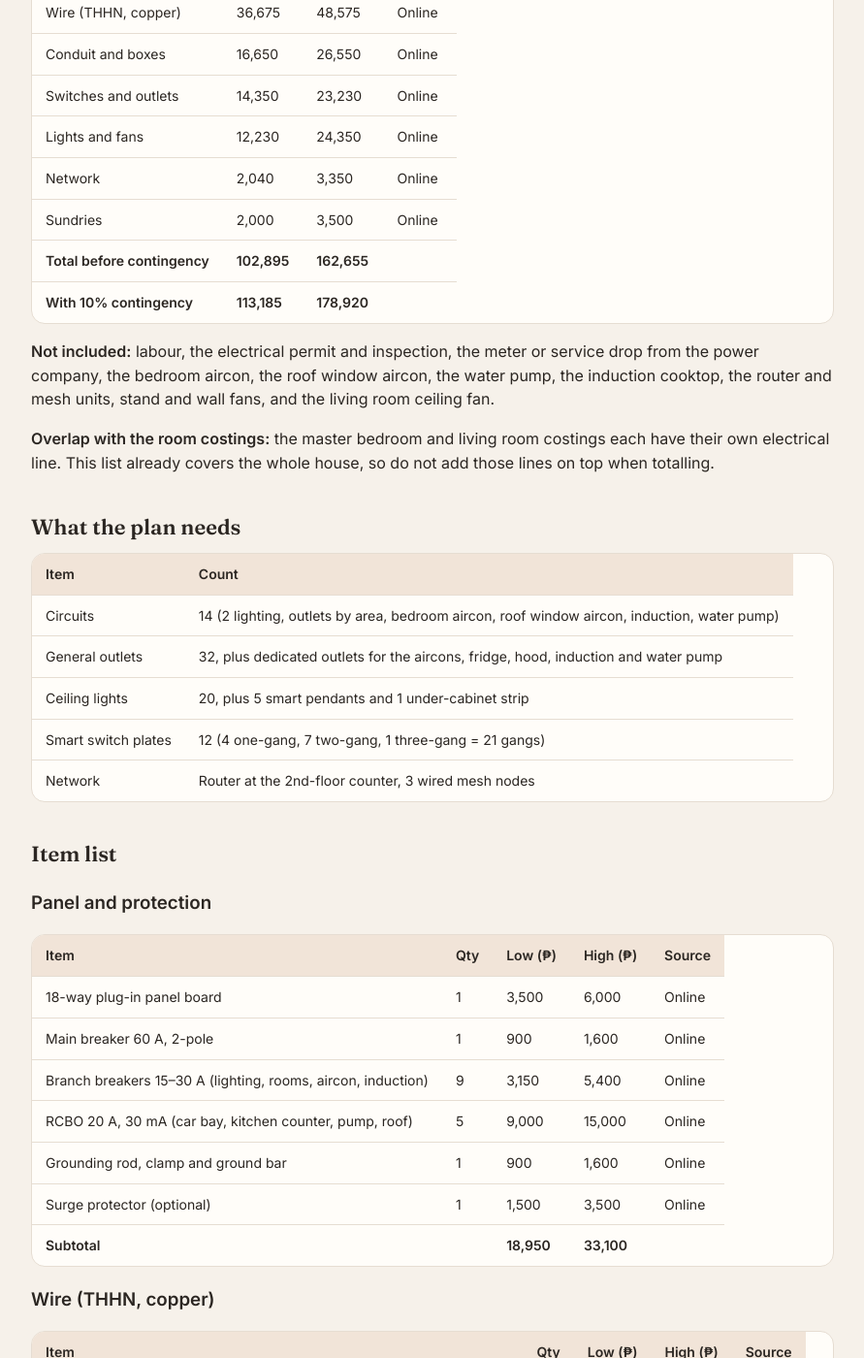
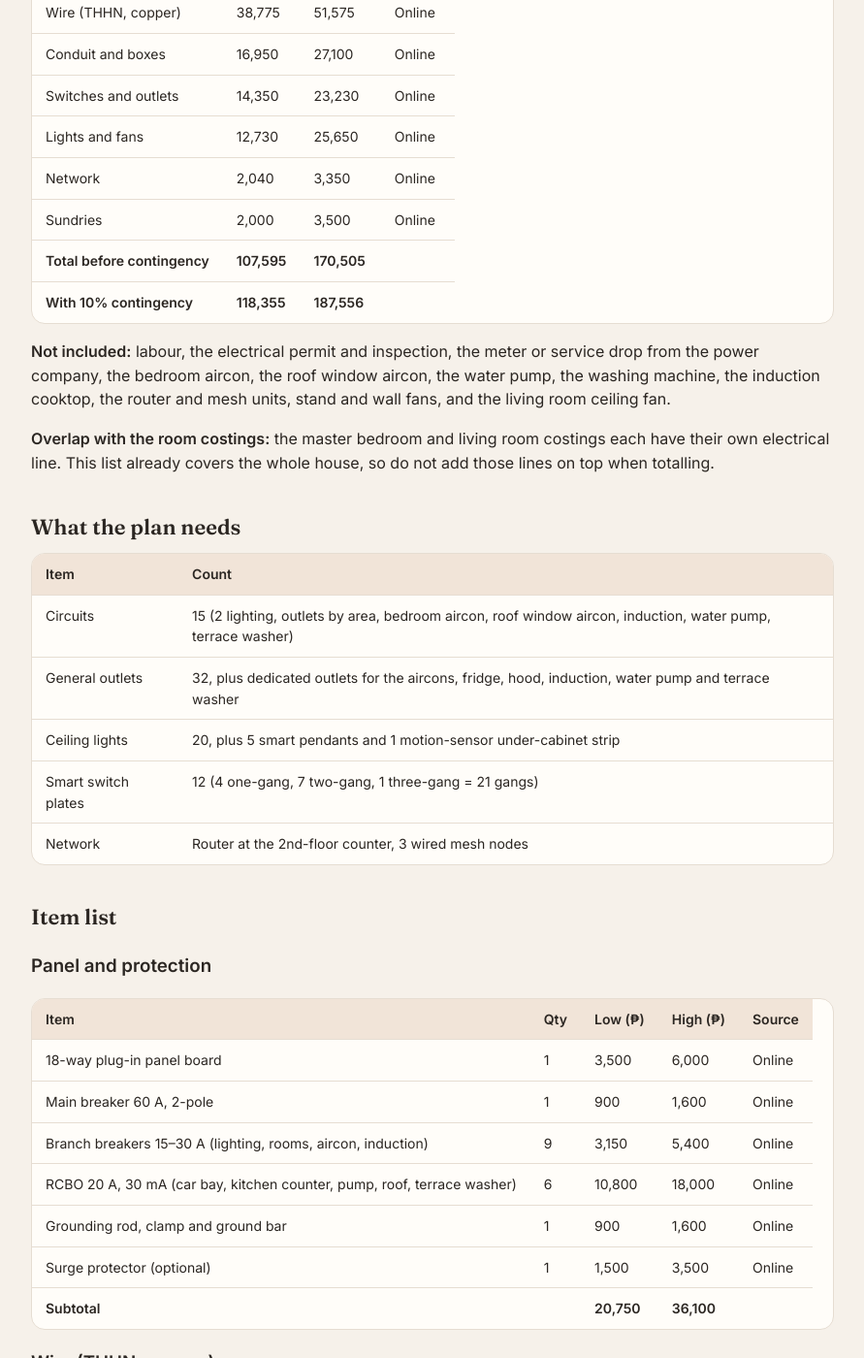
Before and after one commit to tatayotter/navarro-house, a Jekyll site: the page built from house/electrical-materials.md, in a window 1280 px wide and 1400 px high, scrolled down 494 px. Shown: the whole window at 97% size, without its empty margins (194-1085 px from the left). Built offline with Jekyll 4.4.1, drawn with Linux system fonts in a browser that asks for light colours; some of the changed text lies outside the part shown.

Commit message:
Electrical materials: terrace washer circuit, motion-sensor counter strip
Co-Authored-By: Claude Opus 5.5 <noreply@anthropic.com>
Claude-Session: https://claude.ai/code/session_01RUWgCRNWmTMeAKKYpvsnmJ

```diff
--- a/house/electrical-materials.md
+++ b/house/electrical-materials.md
@@ -1,9 +1,9 @@
 ---
 title: Electrical materials
 status: Draft
-cost: "₱113k–₱179k"
+cost: "₱118k–₱188k"
 price_source: online
-updated: 19 Nov 2026
+updated: 20 Nov 2026
 summary: Material list for rewiring the whole house to the electrical plan, with quantities counted from the layout. Materials only; labour, permit and appliances are not included.
 ---
 
@@ -13,17 +13,17 @@ All prices are online estimates (Nov 2026) and need local quotes. Quantities are
 
 | Section | Low (₱) | High (₱) | Source |
 |---|---|---|---|
-| Panel and protection | 18,950 | 33,100 | Online |
-| Wire (THHN, copper) | 36,675 | 48,575 | Online |
-| Conduit and boxes | 16,650 | 26,550 | Online |
+| Panel and protection | 20,750 | 36,100 | Online |
+| Wire (THHN, copper) | 38,775 | 51,575 | Online |
+| Conduit and boxes | 16,950 | 27,100 | Online |
 | Switches and outlets | 14,350 | 23,230 | Online |
-| Lights and fans | 12,230 | 24,350 | Online |
+| Lights and fans | 12,730 | 25,650 | Online |
 | Network | 2,040 | 3,350 | Online |
 | Sundries | 2,000 | 3,500 | Online |
-| **Total before contingency** | **102,895** | **162,655** | |
-| **With 10% contingency** | **113,185** | **178,920** | |
+| **Total before contingency** | **107,595** | **170,505** | |
+| **With 10% contingency** | **118,355** | **187,556** | |
 
-**Not included:** labour, the electrical permit and inspection, the meter or service drop from the power company, the bedroom aircon, the roof window aircon, the water pump, the induction cooktop, the router and mesh units, stand and wall fans, and the living room ceiling fan.
+**Not included:** labour, the electrical permit and inspection, the meter or service drop from the power company, the bedroom aircon, the roof window aircon, the water pump, the washing machine, the induction cooktop, the router and mesh units, stand and wall fans, and the living room ceiling fan.
 
 **Overlap with the room costings:** the master bedroom and living room costings each have their own electrical line. This list already covers the whole house, so do not add those lines on top when totalling.
 
@@ -31,9 +31,9 @@ All prices are online estimates (Nov 2026) and need local quotes. Quantities are
 
 | Item | Count |
 |---|---|
-| Circuits | 14 (2 lighting, outlets by area, bedroom aircon, roof window aircon, induction, water pump) |
-| General outlets | 32, plus dedicated outlets for the aircons, fridge, hood, induction and water pump |
-| Ceiling lights | 20, plus 5 smart pendants and 1 under-cabinet strip |
+| Circuits | 15 (2 lighting, outlets by area, bedroom aircon, roof window aircon, induction, water pump, terrace washer) |
+| General outlets | 32, plus dedicated outlets for the aircons, fridge, hood, induction, water pump and terrace washer |
+| Ceiling lights | 20, plus 5 smart pendants and 1 motion-sensor under-cabinet strip |
 | Smart switch plates | 12 (4 one-gang, 7 two-gang, 1 three-gang = 21 gangs) |
 | Network | Router at the 2nd-floor counter, 3 wired mesh nodes |
 
@@ -47,10 +47,10 @@ All prices are online estimates (Nov 2026) and need local quotes. Quantities are
 | 18-way plug-in panel board | 1 | 3,500 | 6,000 | Online |
 | Main breaker 60 A, 2-pole | 1 | 900 | 1,600 | Online |
 | Branch breakers 15–30 A (lighting, rooms, aircon, induction) | 9 | 3,150 | 5,400 | Online |
-| RCBO 20 A, 30 mA (car bay, kitchen counter, pump, roof) | 5 | 9,000 | 15,000 | Online |
+| RCBO 20 A, 30 mA (car bay, kitchen counter, pump, roof, terrace washer) | 6 | 10,800 | 18,000 | Online |
 | Grounding rod, clamp and ground bar | 1 | 900 | 1,600 | Online |
 | Surge protector (optional) | 1 | 1,500 | 3,500 | Online |
-| **Subtotal** | | **18,950** | **33,100** | |
+| **Subtotal** | | **20,750** | **36,100** | |
 
 ### Wire (THHN, copper)
 
@@ -58,9 +58,10 @@ All prices are online estimates (Nov 2026) and need local quotes. Quantities are
 |---|---|---|---|---|
 | 2.0 mm² lighting wire, 150 m box (black, white, green) | 3 | 8,700 | 11,400 | Online |
 | 3.5 mm² outlet wire, 150 m box (2 black, 2 white, 1 green) | 5 | 23,000 | 30,000 | Online |
+| 3.5 mm² washer circuit to the terrace, per metre (3 conductors × ~20 m) | 60 | 2,100 | 3,000 | Online |
 | 5.5 mm² induction circuit, per metre (3 conductors × ~15 m) | 45 | 2,475 | 3,375 | Online |
 | Service feeder from meter to panel (14 mm² + 8 mm² ground), per metre | 10 | 2,500 | 3,800 | Online |
-| **Subtotal** | | **36,675** | **48,575** | |
+| **Subtotal** | | **38,775** | **51,575** | |
 
 ### Conduit and boxes
 
@@ -72,8 +73,8 @@ All prices are online estimates (Nov 2026) and need local quotes. Quantities are
 | Fittings, couplings, clips, connectors (lot) | 1 | 2,500 | 4,000 | Online |
 | Deep utility boxes (sockets and switches) | 50 | 1,750 | 3,000 | Online |
 | Junction and octagonal ceiling boxes | 30 | 900 | 1,650 | Online |
-| Weatherproof boxes with covers (outdoor, roof, pump) | 6 | 1,800 | 3,300 | Online |
-| **Subtotal** | | **16,650** | **26,550** | |
+| Weatherproof boxes with covers (outdoor, roof, pump, washer) | 7 | 2,100 | 3,850 | Online |
+| **Subtotal** | | **16,950** | **27,100** | |
 
 ### Switches and outlets
 
@@ -97,8 +98,9 @@ All prices are online estimates (Nov 2026) and need local quotes. Quantities are
 | Pendant cord sets for E27 (5) | 5 | 1,500 | 3,500 | Online |
 | Smart E27 bulbs for the pendants | 5 | 1,750 | 3,250 | Online |
 | Under-cabinet LED strip with driver (kitchen) | 1 | 900 | 1,800 | Online |
+| Motion sensor for the counter strip (Tuya PIR or wired PIR switch) | 1 | 500 | 1,300 | Online |
 | Exhaust fans (ground T&B and roof T&B) | 2 | 1,800 | 3,600 | Online |
-| **Subtotal** | | **12,230** | **24,350** | |
+| **Subtotal** | | **12,730** | **25,650** | |
 
 ### Network
 
--- a/index.html
+++ b/index.html
@@ -113,7 +113,7 @@ footer a{color:var(--accent);font-weight:500}
     </a>
     <a class="card mini" href="house/electrical-materials.html">
       <div class="ico"><svg viewBox="0 0 24 24" fill="none" stroke="currentColor" stroke-width="1.8" stroke-linejoin="round"><path d="M6 3h12v18H6zM9 7h6M9 11h6M9 15h3"/></svg></div>
-      <div class="card-txt"><h3>Electrical materials</h3><p>Material list and cost, ₱113k–179k (online estimate)</p></div><span class="arrow">›</span>
+      <div class="card-txt"><h3>Electrical materials</h3><p>Material list and cost, ₱118k–188k (online estimate)</p></div><span class="arrow">›</span>
     </a>
     <a class="card mini" href="house/plumbing-layout-v1.html">
       <div class="ico"><svg viewBox="0 0 24 24" fill="none" stroke="currentColor" stroke-width="1.8" stroke-linejoin="round"><path d="M12 3s6 6.5 6 11a6 6 0 0 1-12 0c0-4.5 6-11 6-11z"/></svg></div>
@@ -149,7 +149,7 @@ footer a{color:var(--accent);font-weight:500}
     <div class="st"><span class="pill p-work">Building soon</span><div><b>Steel stair to the rooftop</b><span class="d">Final design done. Steel bought, welder hired.</span></div></div>
     <a class="st" href="rooms/rooftop-room.html"><span class="pill p-wait">Draft</span><div><b>Rooftop room</b><span class="d">Room with its own T&amp;B, queen bed and window AC. Walls: 1 m concrete half wall, then container-van steel outside and Hardiflex inside up to the roof. About ₱208k–348k (online estimate). Final site measurements coming.</span></div><span class="arrow">›</span></a>
     <div class="st"><span class="pill p-wait">Measuring</span><div><b>Front gate</b><span class="d">Roll-up car shutter plus a small door. Waiting on final measurements.</span></div></div>
-    <a class="st" href="house/electrical-materials.html"><span class="pill p-wait">For checking</span><div><b>Electrical wiring</b><span class="d">Whole-house plan drafted: 20 ceiling lights, 32 outlets, 12 smart switch plates. Materials about ₱113k to ₱179k (online estimate). The electrician will check it.</span></div><span class="arrow">›</span></a>
+    <a class="st" href="house/electrical-materials.html"><span class="pill p-wait">For checking</span><div><b>Electrical wiring</b><span class="d">Whole-house plan drafted: 20 ceiling lights, 32 outlets, 12 smart switch plates. Materials about ₱118k to ₱188k (online estimate). The electrician will check it.</span></div><span class="arrow">›</span></a>
     <a class="st" href="house/car-bay-partition.html"><span class="pill p-wait">Draft</span><div><b>Car bay partition</b><span class="d">Changed 19 Nov: solid wall with a solid wood main door and a sliding window over the car. About ₱35k–64k (online estimate). Wood not chosen yet; local door and jamb quote pending.</span></div><span class="arrow">›</span></a>
     <a class="st" href="house/glass-aluminium.html"><span class="pill p-wait">Measuring</span><div><b>Glass and aluminium</b><span class="d">All windows and sliding doors in one list for supplier quotes. Terrace jalousie now 6 bays. About ₱104k–164k (online estimate). Sizes to be measured on site.</span></div><span class="arrow">›</span></a>
     <a class="st" href="house/plumbing-materials.html"><span class="pill p-wait">Draft</span><div><b>Plumbing</b><span class="d">Decided: our own new septic tank under the car bay (the old one is shared with the neighbours). Kitchen and ground T&amp;B on city water; a tank and quiet auto-stop pump in the car bay feed the rooftop, hoses, and the ground floor during water schedules. Hose faucets on the terrace and rooftop. Materials about ₱93k–142k (online estimate).</span></div><span class="arrow">›</span></a>
```
Also changed, not shown: README.md.
